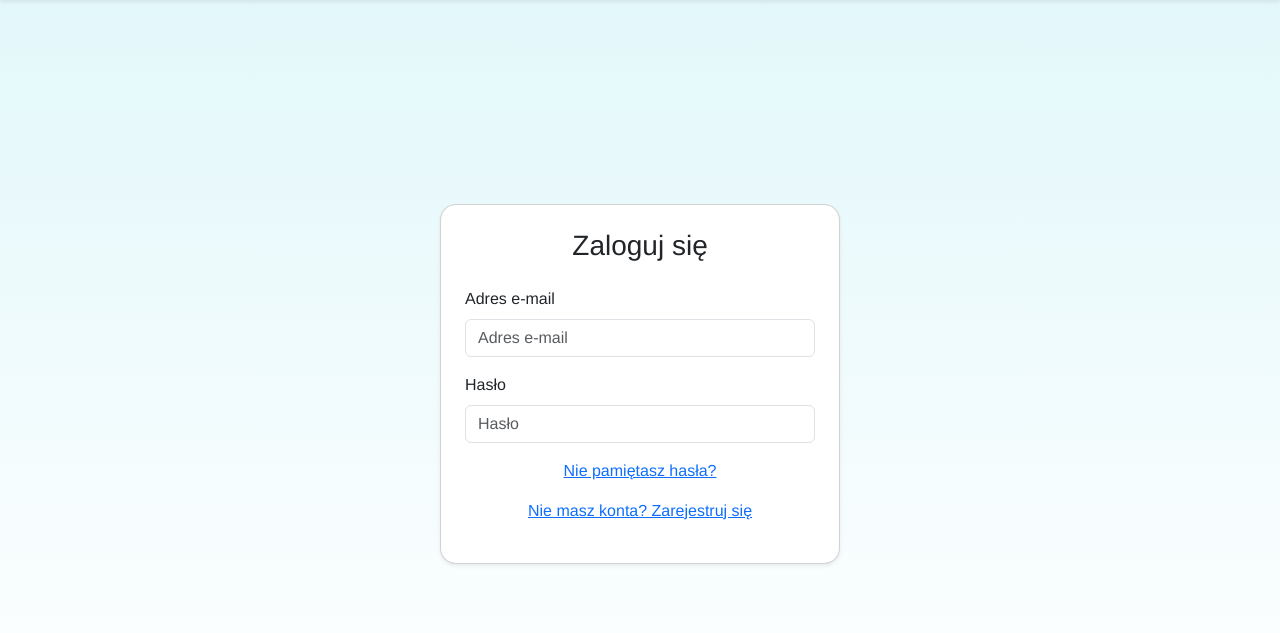
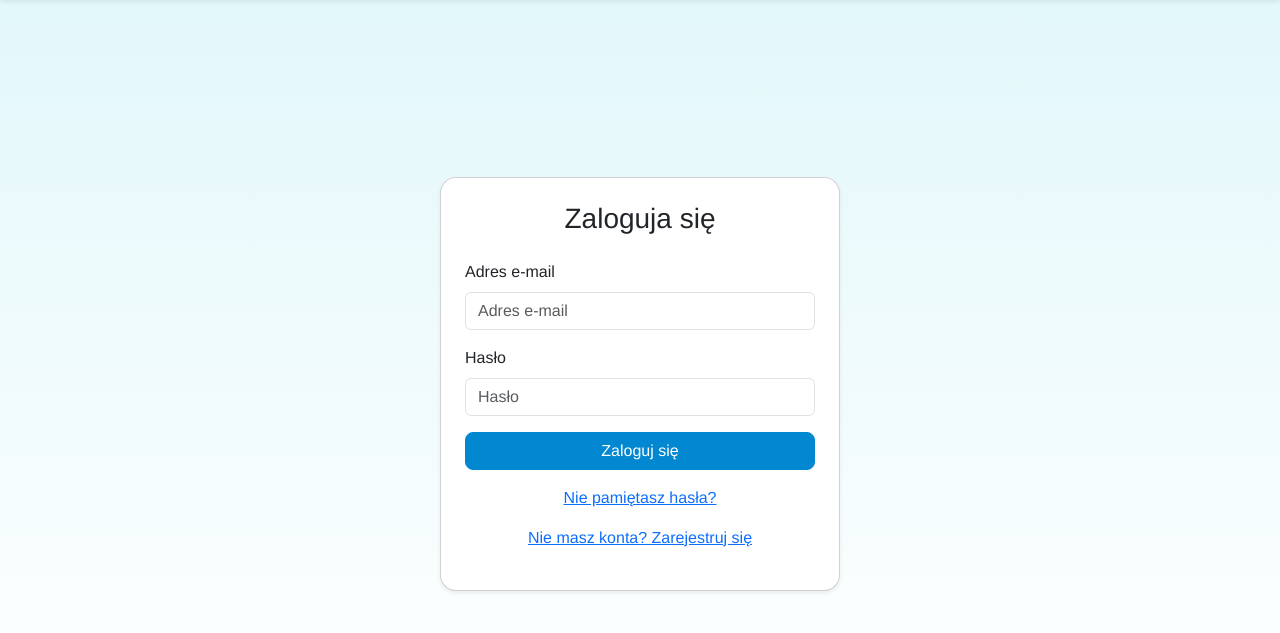
Before and after one commit to arkadiusoo/WeatherForeteller, a Django app: page /accounts/login/ in a window 1280 px wide. Shown: the part 56-689 px from the top of the page. Run offline with Django 5.2, Linux system fonts and the light colour scheme; some libraries are stand-ins or nearby versions.

Commit message:
localization added

```diff
--- a/django_project/settings.py
+++ b/django_project/settings.py
@@ -131,7 +131,9 @@ LANGUAGES = [
     ('pl', 'Polski'),
     ('en', 'English'),
 ]
-
+LOCALE_PATHS = [
+    BASE_DIR / "locale",  # lub os.path.join(BASE_DIR, "locale")
+]
 # https://docs.djangoproject.com/en/dev/ref/settings/#time-zone
 TIME_ZONE = "UTC"
 
--- a/templates/account/login.html
+++ b/templates/account/login.html
@@ -2,26 +2,28 @@
 {% load i18n %}
 {% load crispy_forms_tags %}
 
-{% block title %}Zaloguj się{% endblock %}
+{% block title %}{% trans "Zaloguj się" %}{% endblock %}
 
 {% block content %}
 <div class="container d-flex justify-content-center align-items-center" style="min-height: 90vh;">
   <div class="card shadow-sm p-4" style="max-width: 400px; width: 100%; border-radius: 1rem;">
-    <h3 class="text-center mb-4">{% trans "Zaloguj się" %}</h3>
+    <h3 class="text-center mb-4">{% trans "Zaloguja się" %}</h3>
 
     <form method="POST" action="{% url 'account_login' %}">
       {% csrf_token %}
 
       {% for field in form %}
         <div class="mb-3">
-    <label for="{{ field.id_for_label }}" class="form-label">{{ field.label }}</label>
+          <label for="{{ field.id_for_label }}" class="form-label">
+            {% trans field.label %}
+          </label>
           <input
             type="{{ field.field.widget.input_type|default:'text' }}"
             name="{{ field.html_name }}"
             id="{{ field.id_for_label }}"
             value="{{ field.value|default:'' }}"
             class="form-control{% if field.errors %} is-invalid{% endif %}"
-      placeholder="{{ field.label }}"
+            placeholder="{% trans field.label %}"
             {% if field.field.required %}required{% endif %}
           >
           {% if field.errors %}
@@ -32,6 +34,13 @@
         </div>
       {% endfor %}
 
+      <div class="d-grid mt-3">
+        <button type="submit" class="btn btn-primary">
+          {% trans "Zaloguj się" %}
+        </button>
+      </div>
+    </form>
+
     <p class="mt-3 text-center">
       <a href="{% url 'account_reset_password' %}">{% trans "Nie pamiętasz hasła?" %}</a>
     </p>
```
Also changed, not shown: locale/pl/LC_MESSAGES/django.po (added), 1 other file. Lines whose indentation alone changed are shown as unchanged.
